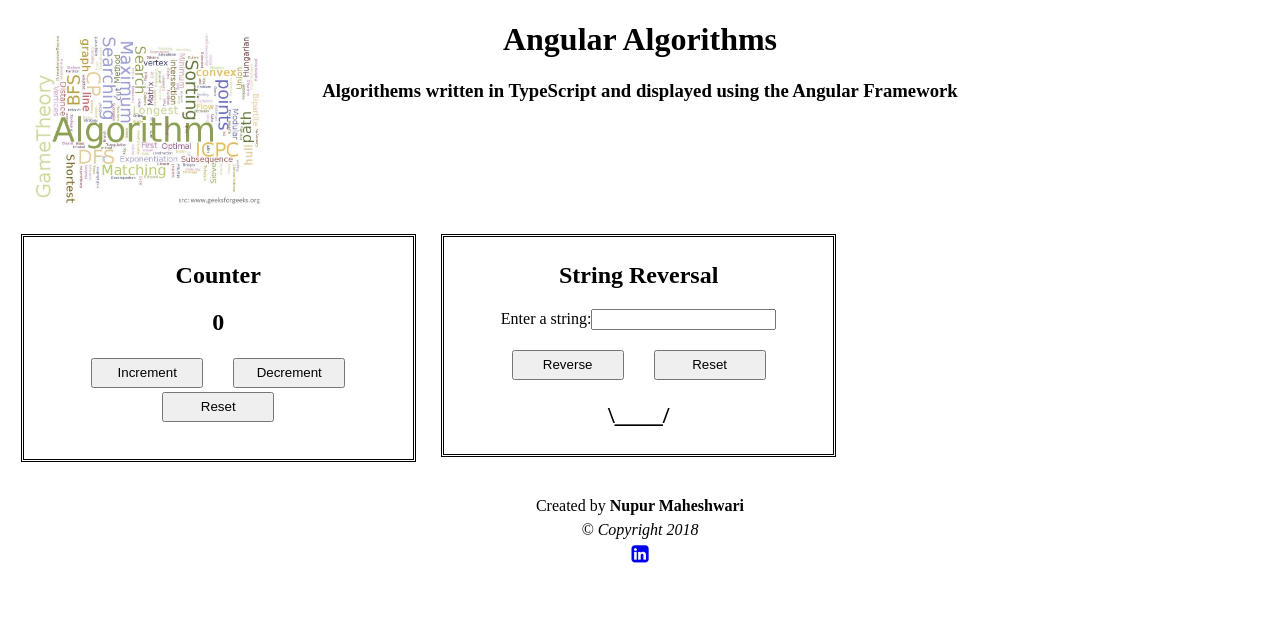
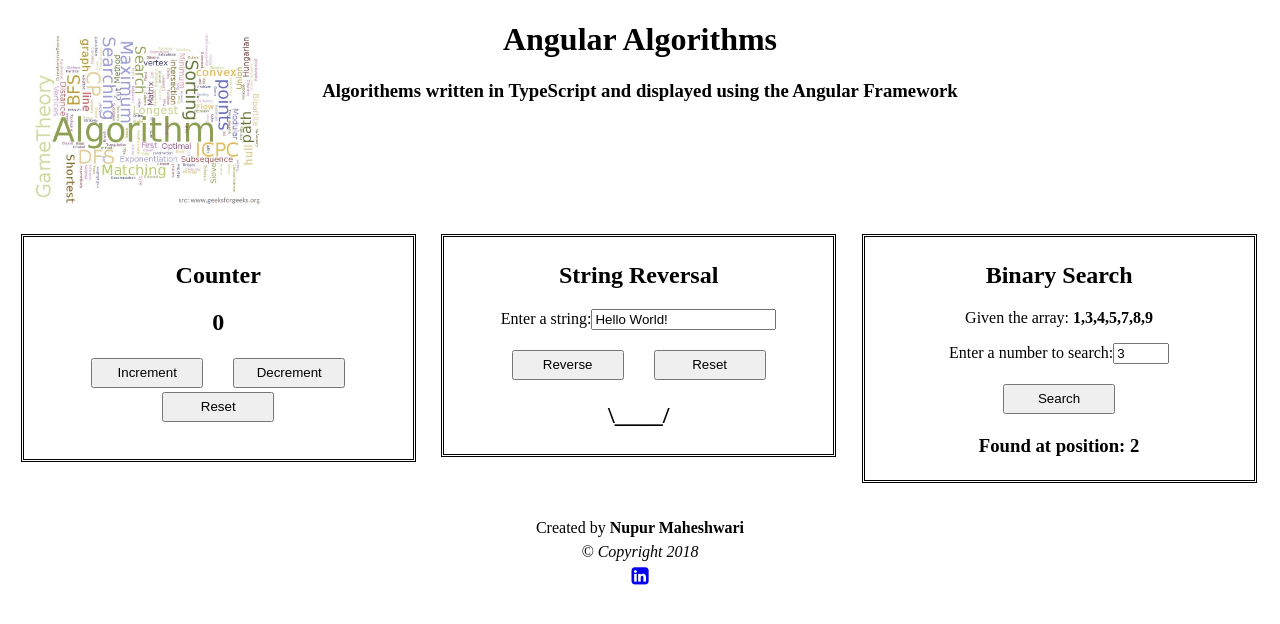
Before and after one commit to NupurM/AngularAlgorithms, an Angular app: page / in a window 1280 px wide. Shown: the top 624 px of the page. Built offline with nearby package versions, Linux system fonts and the light colour scheme.

Commit message:
Create UI for Binary Search

```diff
--- a/src/app/app.component.html
+++ b/src/app/app.component.html
@@ -10,6 +10,9 @@
   </section>
   <section>
     <app-string-reversal></app-string-reversal>
+  </section>
+  <section>
+    <app-binary-search></app-binary-search>
   </section>
 </div>
 
--- a/src/app/app.module.ts
+++ b/src/app/app.module.ts
@@ -6,13 +6,15 @@ import { NgModule } from '@angular/core';
 import { AppComponent } from './app.component';
 import { CounterComponent } from './counter/counter.component';
 import { StringReversalComponent } from './string-reversal/string-reversal.component';
+import { BinarySearchComponent } from './binary-search/binary-search.component';
 
 
 @NgModule({
   declarations: [
     AppComponent,
     CounterComponent,
-    StringReversalComponent
+    StringReversalComponent,
+    BinarySearchComponent
   ],
   imports: [
     BrowserModule,
--- /dev/null
+++ b/src/app/binary-search/binary-search.component.html
@@ -0,0 +1,14 @@
+<header>
+  <h2>{{sectionTitle}}</h2>
+</header>
+<p>Given the array:
+  <strong>{{givenArray}}</strong>
+</p>
+<form>
+  <label>Enter a number to search:</label>
+  <input #x type="number" min="0" max="10" size="3" value="3">
+  <br/>
+  <br/>
+  <button type="submit" (click)="search(x.value)">Search</button>
+</form>
+<h3>Found at position: 2</h3>
--- /dev/null
+++ b/src/app/binary-search/binary-search.component.ts
@@ -0,0 +1,22 @@
+import { Component, OnInit } from '@angular/core';
+
+@Component({
+  selector: 'app-binary-search',
+  templateUrl: './binary-search.component.html',
+  styleUrls: ['./binary-search.component.scss']
+})
+export class BinarySearchComponent implements OnInit {
+
+  sectionTitle = 'Binary Search';
+  givenArray = [1, 3, 4, 5, 7, 8, 9];
+
+  constructor() { }
+
+  ngOnInit() {
+  }
+
+  search(x: number): boolean {
+    console.log(x);
+    return true;
+  }
+}
--- a/src/app/string-reversal/string-reversal.component.html
+++ b/src/app/string-reversal/string-reversal.component.html
@@ -3,7 +3,7 @@
 </header>
 <form (ngSubmit)="reverse(inputString.value)">
   <label for="inputString">Enter a string:</label>
-  <input #inputString id="inputString" type="text" maxlength="30" />
+  <input #inputString id="inputString" type="text" maxlength="30" value="Hello World!"/>
   <br/>
   <br/>
   <button type="submit">Reverse</button>
```
Also changed, not shown: src/app/binary-search/binary-search.component.scss (added), 1 other file (tests, documents, lock files or other folders).
